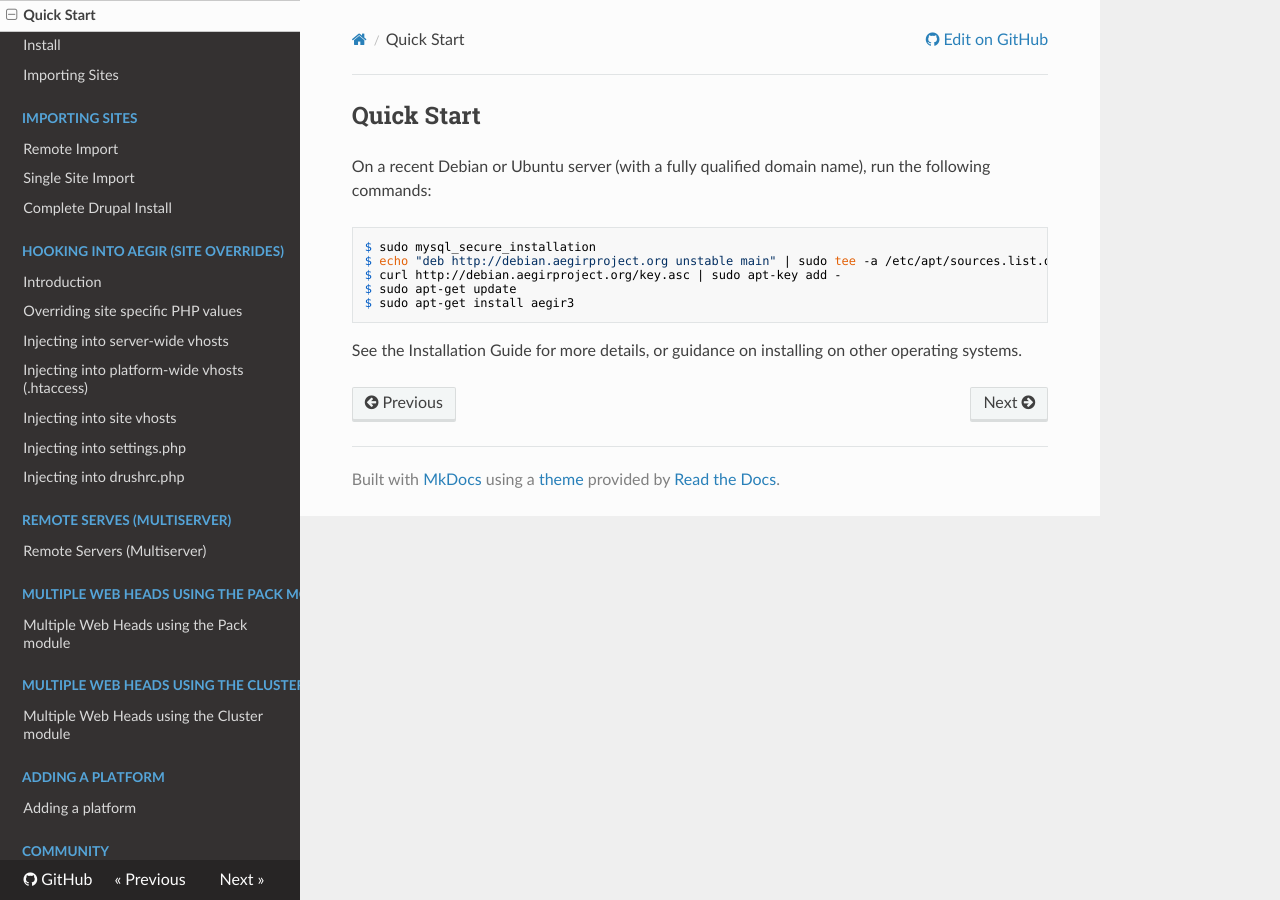
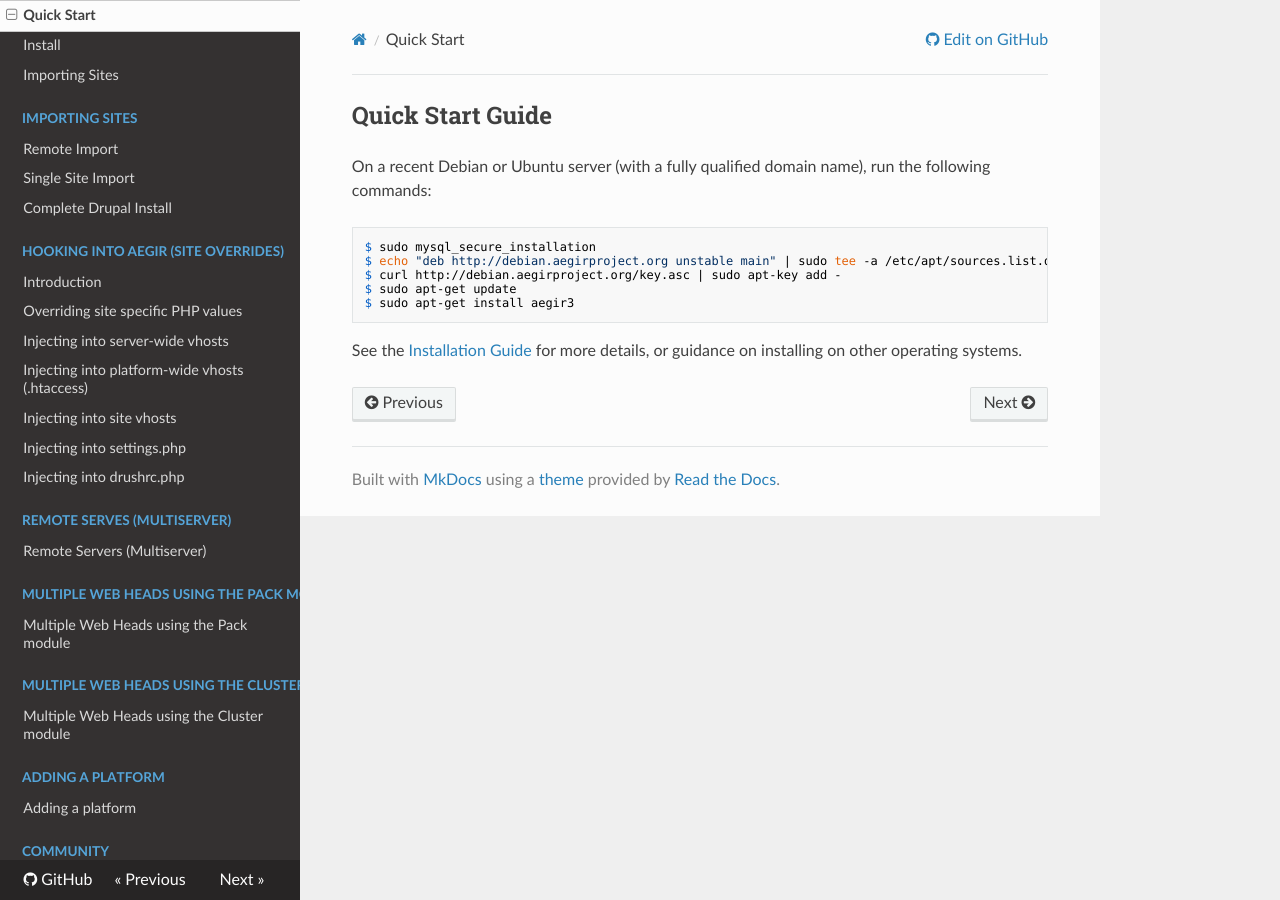
Before and after one commit to aegir-project/documentation, an MkDocs documentation site: the page built from docs/quick-start.md, in a window 1280 px wide. Built offline with MkDocs 1.6.1, drawn with Linux system fonts in a browser that asks for light colours; nearby versions of some CDN libraries; old or Windows-style settings are respelled for this version of MkDocs; some of the changed lines change nothing that is shown.

Commit message:
Clean up.

```diff
--- a/docs/quick-start.md
+++ b/docs/quick-start.md
@@ -1,5 +1,5 @@
-Quick Start
------------
+Quick Start Guide
+-----------------
 
 On a recent Debian or Ubuntu server (with a fully qualified domain name), run the following commands:
 
@@ -9,4 +9,4 @@ On a recent Debian or Ubuntu server (with a fully qualified domain name), run th
     $ sudo apt-get update
     $ sudo apt-get install aegir3
 
-See the Installation Guide for more details, or guidance on installing on other operating systems.
+See the [Installation Guide](/install) for more details, or guidance on installing on other operating systems.
--- a/mkdocs.yml
+++ b/mkdocs.yml
@@ -5,7 +5,7 @@ pages:
 - ['index.md', 'Home']
 - ['help/contact.md', 'Contacting the community']
 - ['quick-start.md', 'Quick Start']
-- ['install/install.md', 'Install']
+- ['install.md', 'Install']
 - ['import/importing-sites.md', 'Importing Sites']
 - ['import/remote-import.md', 'Importing Sites', 'Remote Import']
 - ['import/single-site.md', 'Importing Sites', 'Single Site Import']
```
Also changed, not shown: docs/install.md (renamed from docs/install/install.md).
